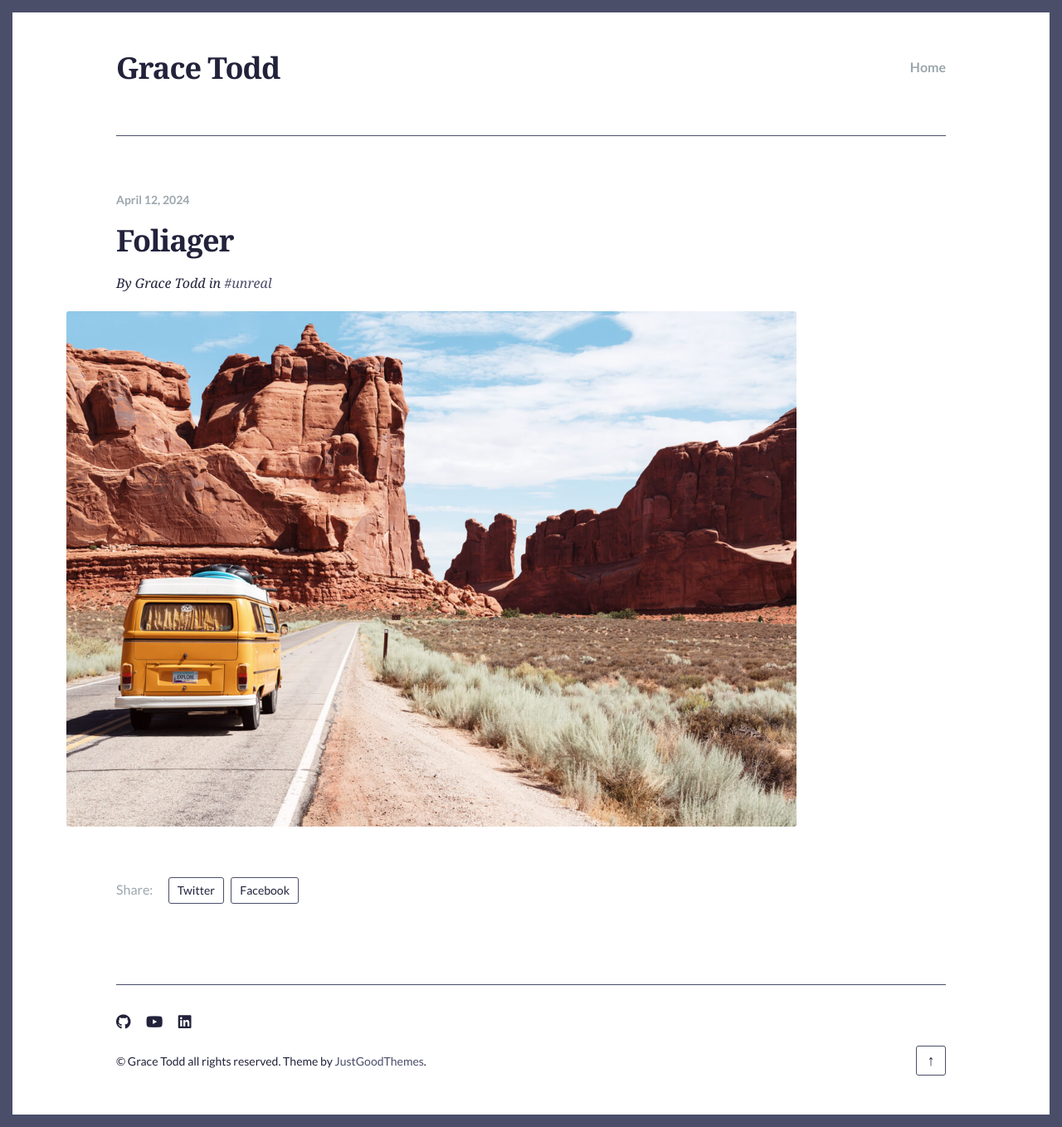
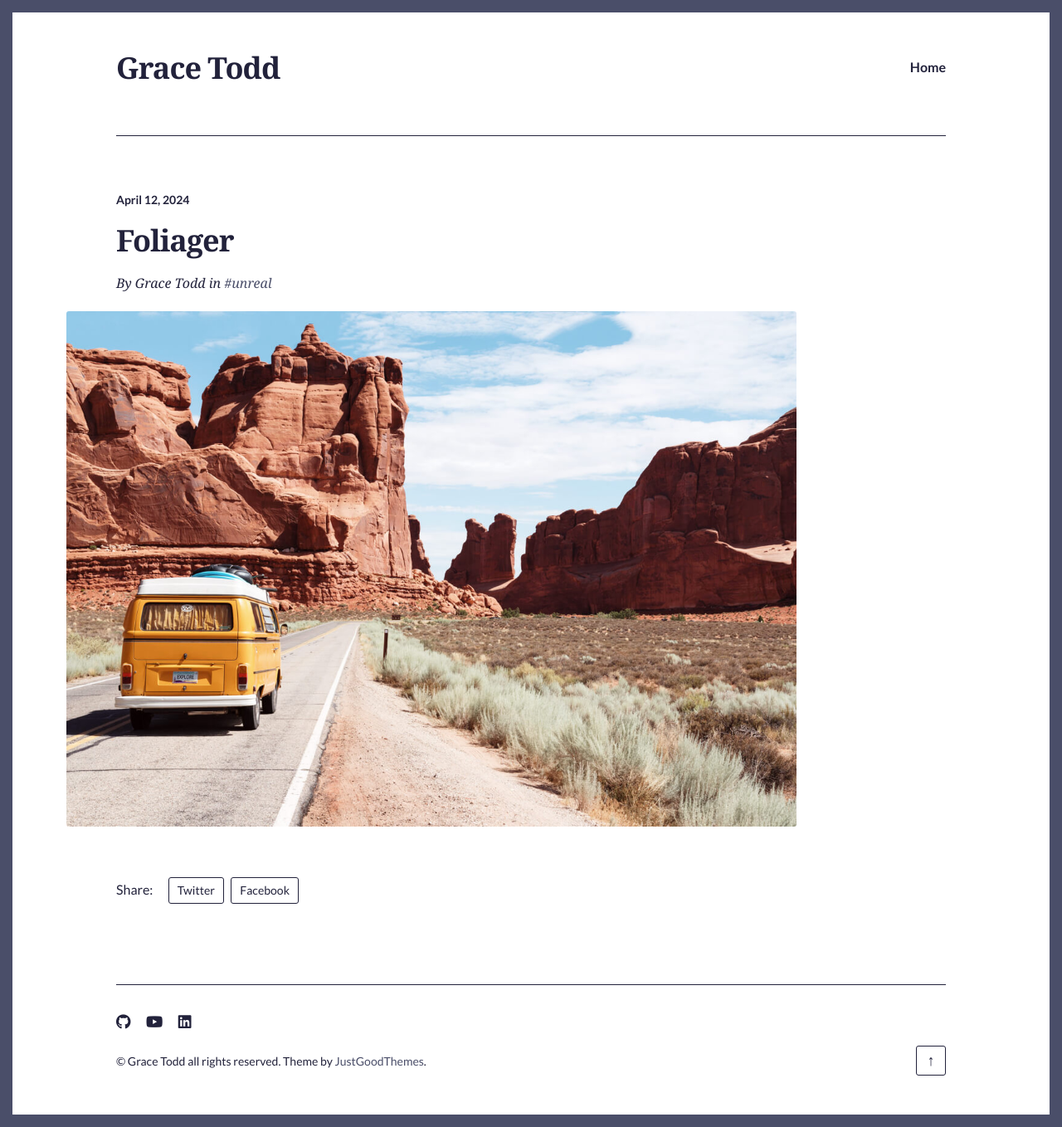
Before and after one commit to toddgr/toddgr.github.io, a Jekyll site: the page built from _posts/2024-04-12-foliager.md, in a window 1280 px wide. Shown: the whole page at 83% size. Built offline with Jekyll 4.4.1, drawn with Linux system fonts in a browser that asks for light colours; some web fonts are replaced.

Commit message:
test the color pallet functionality

```diff
--- a/assets/css/style.scss
+++ b/assets/css/style.scss
@@ -30,14 +30,14 @@
 );
 
 // Palette.
-{% assign accent = site.accent_color | default: '#2d72d9' %}
+{% assign accent = site.accent_color | default: '#22223B' %}
 $palette: (
   accent:    {{ accent }},
   primary:   #22223B,
   secondary: #22223B,
-  meta:      #9ba6ad,
-  border:    #4A4E69,
-  bg:        #F2E9E4
+  meta:      #22223B,
+  border:    #22223B,
+  bg:        #22223B
 );
 
 // Imports
```
